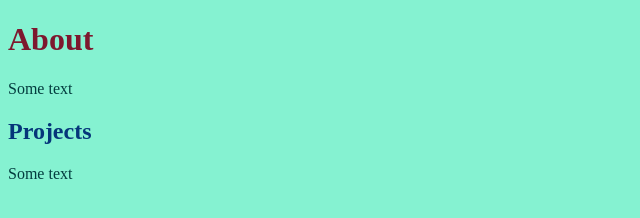
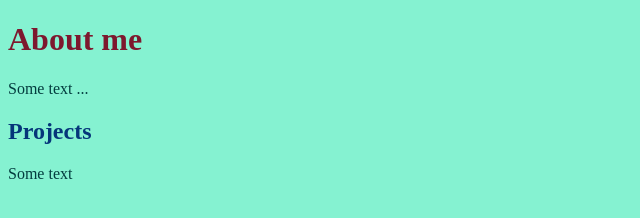
Before and after one commit to Hanna2110/cs3990, a website: page index.html in a window 1280 px wide. Shown: the full height of the page, 0-640 px from the left. Drawn offline with Linux system fonts and the light colour scheme.

Commit message:
add data

```diff
--- a/index.html
+++ b/index.html
@@ -24,8 +24,8 @@
     <link rel="stylesheet" href="Styles\styles.css" />
   </head>
   <body>
-    <h1> About</h1>
-    <p>Some text</p>
+    <h1> About me</h1>
+    <p>Some text ...</p>
     <h2>Projects</h2>
     <p>Some text</p>
 
```
